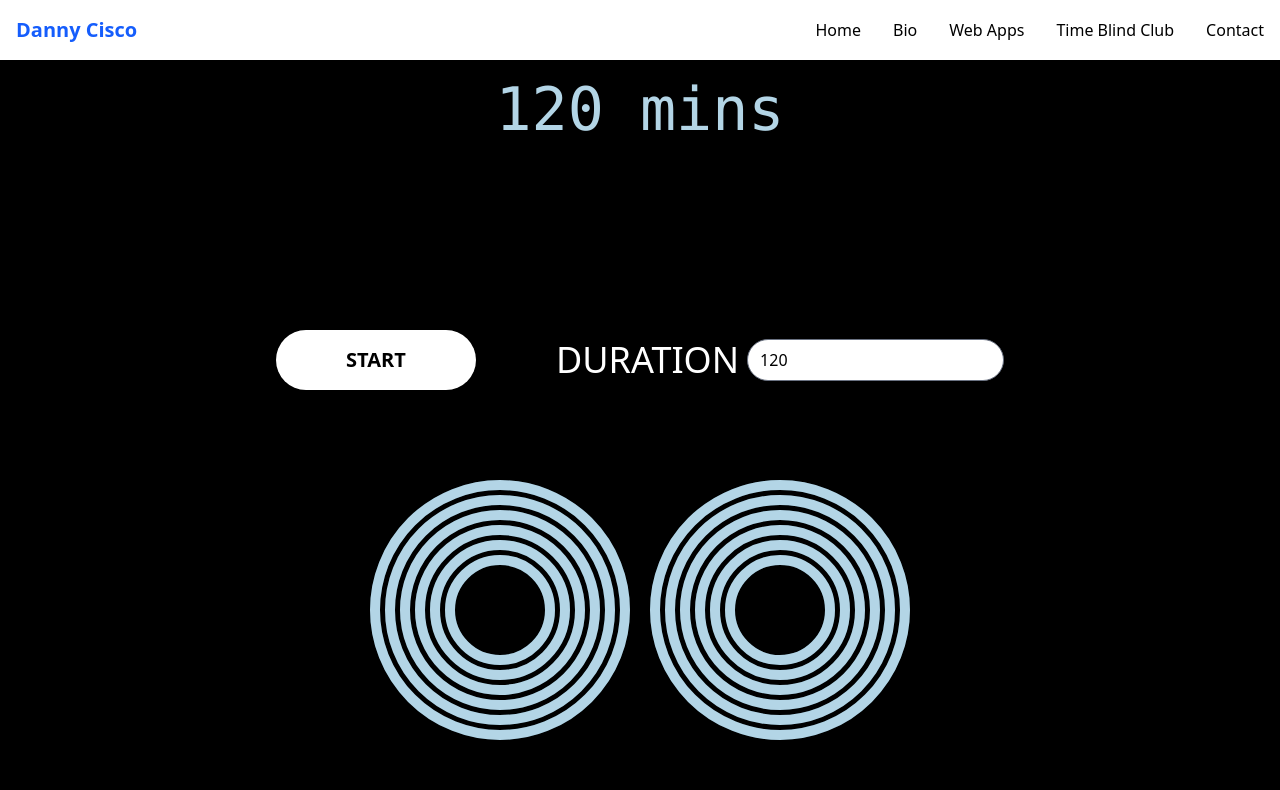
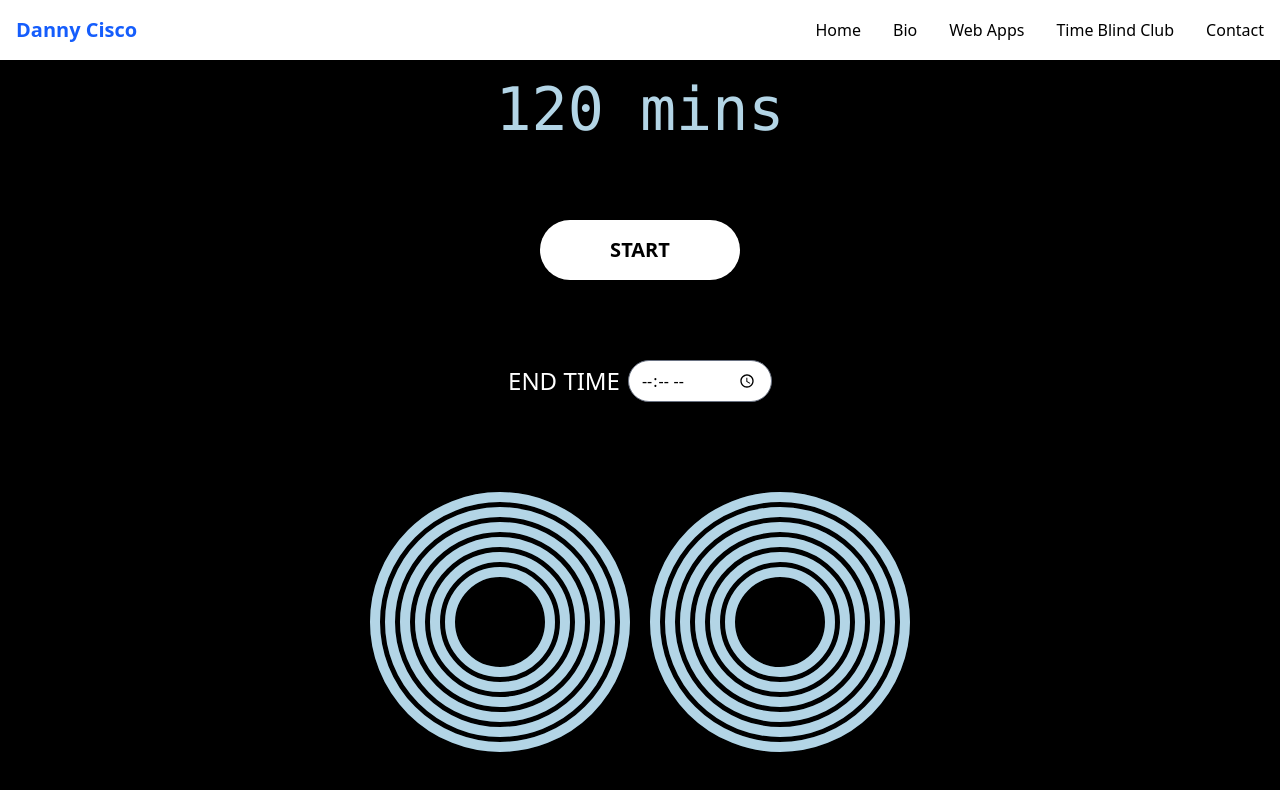
Before and after one commit to Danny-Cisco/danny-cisco, a SvelteKit app: page /timeblindclub in a window 1280 px wide. Shown: the top 790 px of the page. Built offline with nearby package versions, Linux system fonts and the light colour scheme.

Commit message:
hour select works

```diff
--- a/src/routes/timeblindclub/+page.svelte
+++ b/src/routes/timeblindclub/+page.svelte
@@ -8,7 +8,37 @@
 	let seconds = 0;
 
 	let timerDuration = 120;
+	let timerEndTime;
+	$: console.log('🚀 ~ timerEndTIme:', timerEndTime);
 	let nowMins = 120;
+	let timeMs = null;
+	let nowMs;
+
+	$: if (timerEndTime) {
+		// Get today's date in YYYY-MM-DD format
+		let today = new Date().toISOString().split('T')[0];
+
+		// Combine today's date with the selected time
+		let fullDateTime = `${today}T${timerEndTime}`;
+
+		// Convert to milliseconds
+		timeMs = new Date(fullDateTime).getTime();
+
+		nowMs = new Date().getTime();
+
+		timerDuration = Math.trunc((timeMs - nowMs) / 1000 / 60);
+	}
+
+	$: console.log('🚀 ~ nowMs:', nowMs);
+
+	$: console.log('🚀 ~ Time in ms:', timeMs);
+
+	let isEndTime = true;
+
+	let endTimeButtonLabel = 'DURATION';
+
+	$: if (isEndTime) endTimeButtonLabel = 'END TIME';
+	else endTimeButtonLabel = 'DURATION';
 
 	let isRunning = false;
 
@@ -87,16 +117,25 @@
 		</div>
 	{/key}
 </div>
-<div class="flex h-full w-full flex-col items-center justify-center bg-black pt-40">
-	<div class="z-1 flex w-full items-center justify-center gap-20">
+<div class="flex h-full w-full flex-col items-center justify-start bg-black pt-40">
+	<div class="z-1 flex w-full flex-col items-center justify-center gap-20">
 		<button
 			on:click={handleStartStop}
 			class="w-[200px] rounded-full bg-white p-4 text-xl font-bold hover:bg-gray-500 hover:text-white"
 			>{buttonLabel}</button
 		>
 		<div class="flex items-center gap-2">
-			<label class="text-4xl text-white" for="duration">DURATION</label>
-			<input type="number" id="duration" class="rounded-full" bind:value={timerDuration} />
+			<button
+				class="text-2xl text-white"
+				on:click={() => {
+					isEndTime = !isEndTime;
+				}}>{endTimeButtonLabel}</button
+			>
+			{#if !isEndTime}
+				<input type="number" id="duration" class="w-36 rounded-full" bind:value={timerDuration} />
+			{:else}
+				<input type="time" id="endTime" class="w-36 rounded-full" bind:value={timerEndTime} />
+			{/if}
 		</div>
 	</div>
 	<div class="h-20"></div>
```
